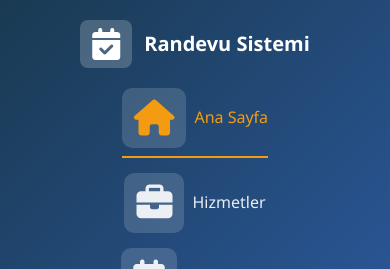
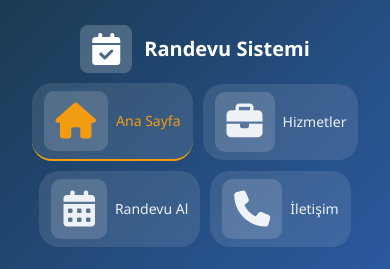
Before and after one commit to EddAEF/randevu-sistemi, a Flask app: page / in a window 390 px wide. Shown: the top 269 px of the page. Run offline with Flask 3, Linux system fonts and the light colour scheme.

Commit message:
Fix mobile header layout and scroll offset

```diff
--- a/static/style.css
+++ b/static/style.css
@@ -21,7 +21,12 @@
     box-sizing: border-box;
 }
 
-html, body {
+html {
+    scroll-behavior: smooth;
+    scroll-padding-top: 140px;
+}
+
+body {
     font-family: 'Segoe UI', 'Helvetica Neue', sans-serif;
     background-color: var(--bg);
     color: var(--text);
@@ -554,14 +559,23 @@ html, body {
 @media (max-width: 768px) {
     .header-content {
         flex-direction: column;
-        gap: 20px;
+        gap: 10px;
+        padding: 5px 0;
     }
 
     .nav-menu {
-        flex-direction: column;
-        gap: 15px;
+        flex-direction: row;
+        gap: 10px;
         width: 100%;
-        text-align: center;
+        justify-content: center;
+        flex-wrap: wrap;
+    }
+
+    .nav-link {
+        font-size: 14px;
+        padding: 8px 12px;
+        background: rgba(255,255,255,0.1);
+        border-radius: 20px;
     }
 
     .logo {
@@ -569,7 +583,7 @@ html, body {
     }
 
     .hero {
-        padding: 60px 0;
+        padding: 40px 0;
     }
 
     .hero h1 {
```
